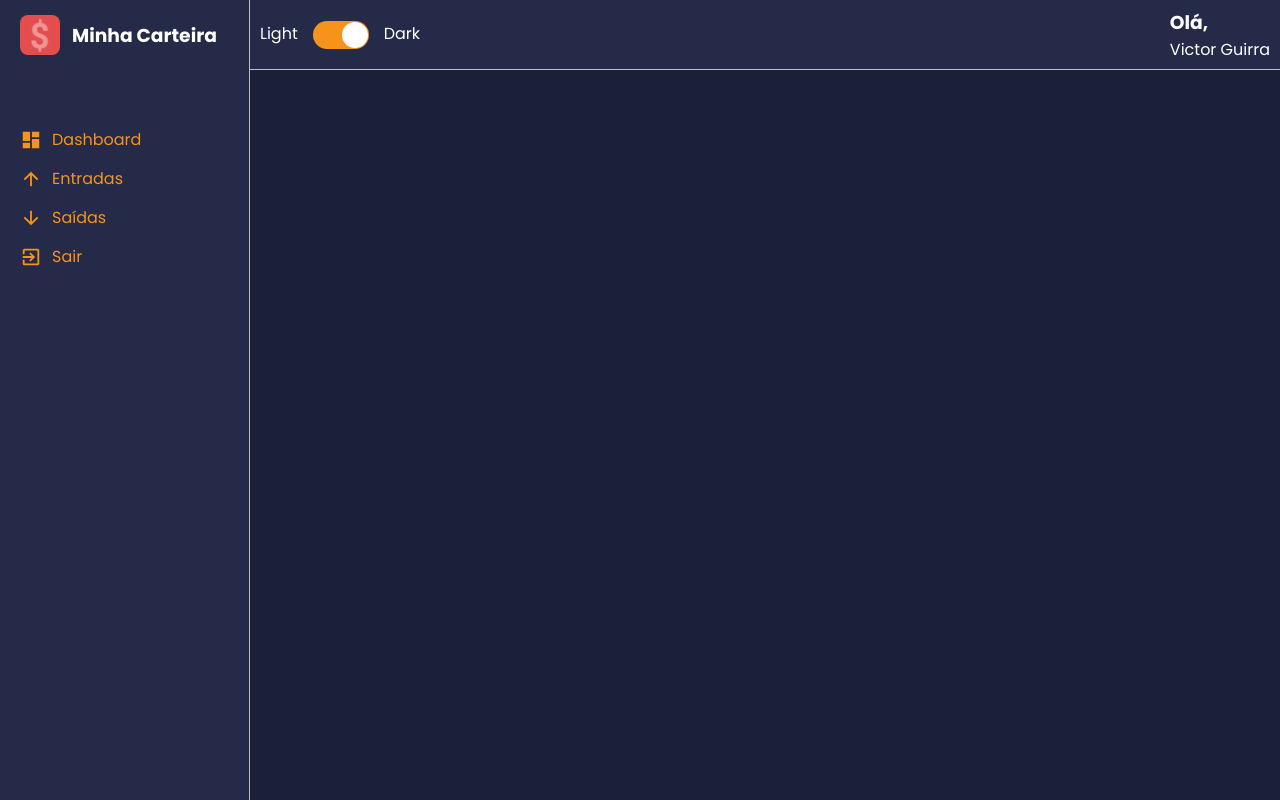
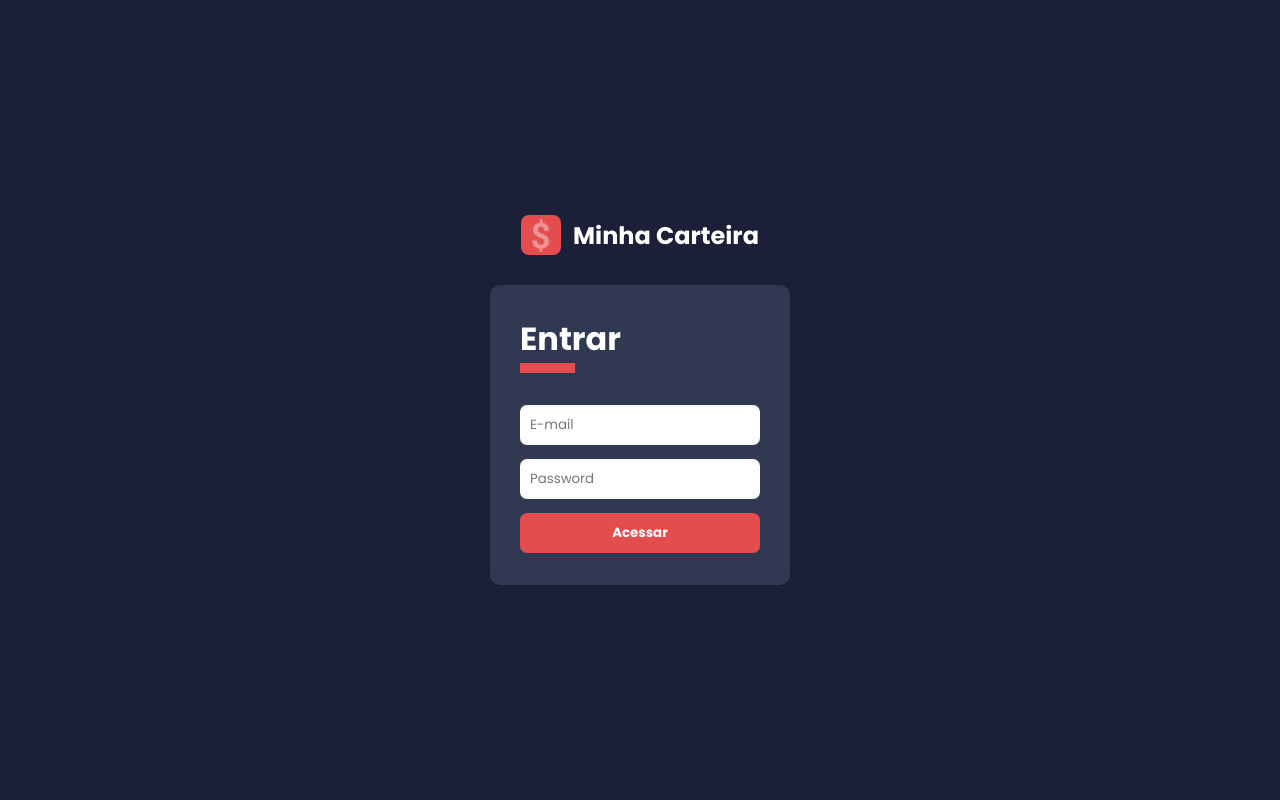
Before and after one commit to victorguirra/my_wallet, a React (Create React App) app: page / in a window 1280 px wide. Built offline with nearby package versions, Linux system fonts and the light colour scheme.

Commit message:
created login page

```diff
--- a/public/index.html
+++ b/public/index.html
@@ -9,7 +9,7 @@
     <meta name="viewport" content="width=device-width, initial-scale=1" />
     <link rel="preconnect" href="https://fonts.gstatic.com">
     <link href="https://fonts.googleapis.com/css2?family=Poppins:wght@400;500;700&display=swap" rel="stylesheet">
-    <title>My Wallet</title>
+    <title>Minha Carteira</title>
 
   </head>
 
--- /dev/null
+++ b/src/components/Button/index.tsx
@@ -0,0 +1,14 @@
+import React, { ButtonHTMLAttributes } from 'react';
+import { Container } from './styles';
+
+type IButtonProps =  ButtonHTMLAttributes<HTMLButtonElement>;
+
+const Button: React.FC<IButtonProps> = ({ children, ...rest }) => {
+    return(
+        <Container { ...rest }>
+            { children }
+        </Container>
+    )
+}
+
+export default Button;
--- /dev/null
+++ b/src/components/Button/styles.ts
@@ -0,0 +1,21 @@
+import styled from 'styled-components';
+
+export const Container = styled.button`
+    width:100%;
+
+    margin:7px 0;
+    padding:10px;
+
+    border-radius:7px;
+
+    font-weight:bold;
+
+    color:${ props => props.theme.colors.white };
+    background-color:${ props => props.theme.colors.warning };
+
+    transition:opacity .3s;
+
+    &:hover{
+        opacity:.7;
+    }
+`;
--- /dev/null
+++ b/src/components/Input/index.tsx
@@ -0,0 +1,12 @@
+import React, { InputHTMLAttributes } from 'react';
+import { Container } from './styles';
+
+type IInputProps =  InputHTMLAttributes<HTMLInputElement>;
+
+const Input: React.FC<IInputProps> = ({ ...rest }) => {
+    return(
+        <Container { ...rest }/>
+    )
+}
+
+export default Input;
--- /dev/null
+++ b/src/components/Input/styles.ts
@@ -0,0 +1,10 @@
+import styled from 'styled-components';
+
+export const Container = styled.input`
+    width:100%;
+
+    margin:7px 0;
+    padding:10px;
+
+    border-radius:7px;
+`;
--- /dev/null
+++ b/src/pages/Login/index.tsx
@@ -0,0 +1,37 @@
+import React from 'react';
+import { Container, Logo, Form, FormTitle } from './styles';
+
+import Input from '../../components/Input';
+import Button from '../../components/Button';
+
+import LogoImg from '../../assets/images/logo.svg';
+
+const Login: React.FC = () => {
+    return(
+        <Container>
+
+            <Logo>
+
+                <img src={ LogoImg } alt="Minha Carteira" />
+
+                <h2>Minha Carteira</h2>
+
+            </Logo>
+
+            <Form onSubmit={ () => {} }>
+
+                <FormTitle>Entrar</FormTitle>
+
+                <Input type="email" placeholder="E-mail" required />
+                <Input type="password" placeholder="Password" required />
+
+                <Button type="submit">Acessar</Button>
+
+
+            </Form>
+
+        </Container>
+    );
+}
+
+export default Login;
--- /dev/null
+++ b/src/pages/Login/styles.ts
@@ -0,0 +1,53 @@
+import styled from 'styled-components';
+
+export const Container = styled.div`
+    width:100%;
+    height:100vh;
+
+    background-color:${ props => props.theme.colors.primary };
+
+    display:flex;
+    flex-direction:column;
+    align-items:center;
+    justify-content:center;
+`;
+
+export const Logo = styled.div`
+    display:flex;
+    align-items:center;
+
+    margin-bottom:30px;
+
+    img{
+        width:40px;
+        height:40px;
+    }
+
+    > h2{
+        color:${ props => props.theme.colors.white };
+        margin-left:12px;
+    }
+`;
+
+export const Form = styled.form`
+    width:300px;
+    height:300px;
+
+    padding:30px;
+    border-radius:10px;
+
+    background-color:${ props => props.theme.colors.tertiary };
+`;
+
+export const FormTitle = styled.h1`
+    color:${ props => props.theme.colors.white };
+
+    margin-bottom:25px;
+
+    &:after{
+        content:'';
+        display:block;
+        width:55px;
+        border-bottom:10px solid ${ props => props.theme.colors.warning };
+    }
+`;
--- /dev/null
+++ b/src/routes/auth.routes.tsx
@@ -0,0 +1,12 @@
+import React from 'react';
+import { Switch, Route } from 'react-router-dom';
+
+import Login from '../pages/Login';
+
+const AuthRoutes: React.FC = () => (
+    <Switch>
+        <Route component={ Login } />
+    </Switch>
+)
+
+export default AuthRoutes;
--- a/src/routes/index.tsx
+++ b/src/routes/index.tsx
@@ -1,11 +1,12 @@
 import React from 'react';
 import { BrowserRouter } from 'react-router-dom';
 
-import App from './app.routes';
+//import App from './app.routes';
+import Auth from './auth.routes';
 
 const Routes: React.FC = () => (
     <BrowserRouter>
-        <App />
+        <Auth />
     </BrowserRouter>
 )
 
```
Also changed, not shown: src/pages/SignIn/index.tsx (deleted, +0 -9 lines).
